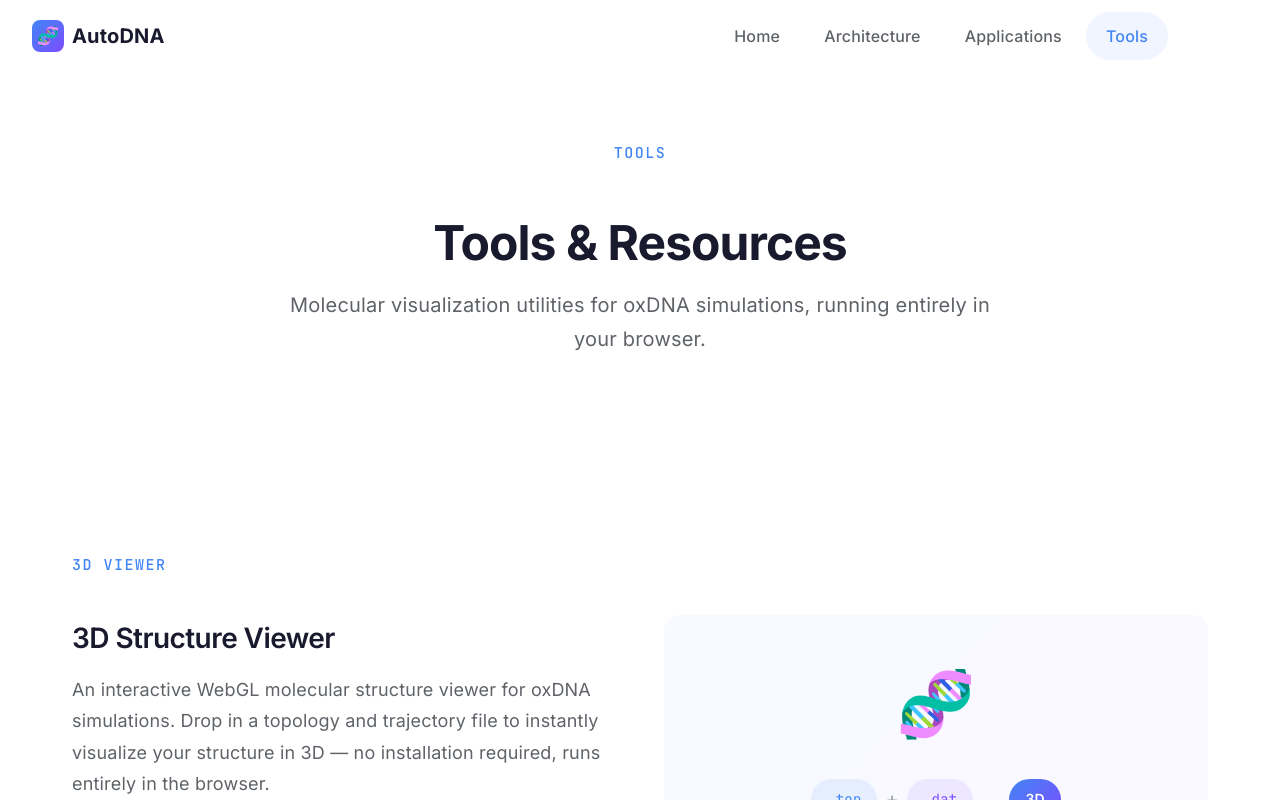
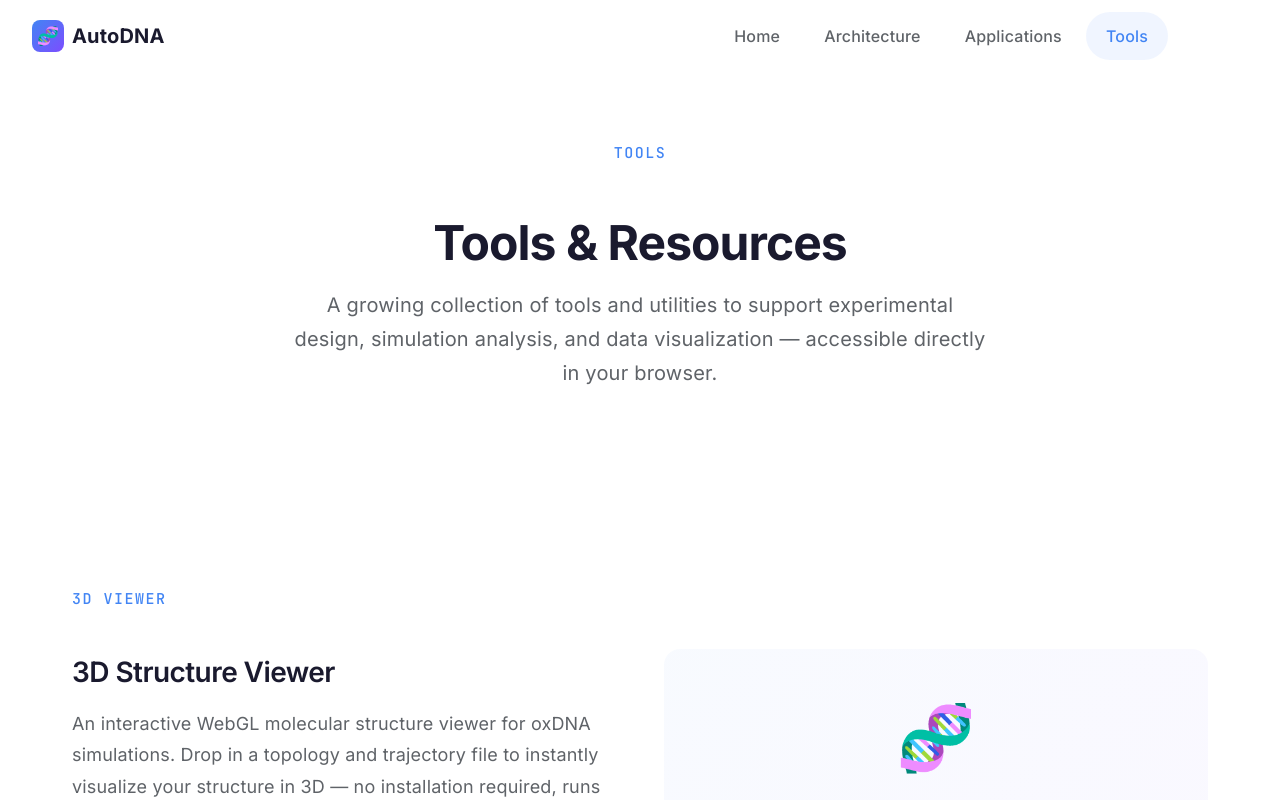
Before and after one commit to maoliaoxiaowulang/AutoDNA-website, a Vue app in the folder website/: page /tools in a window 1280 px wide. Shown: the top 800 px of the page. Built offline with nearby package versions, Linux system fonts and the light colour scheme.

Commit message:
修改工具说明

```diff
--- a/website/src/views/ToolsPage.vue
+++ b/website/src/views/ToolsPage.vue
@@ -4,7 +4,7 @@
       <span class="section-label">Tools</span>
       <h1>Tools & Resources</h1>
       <p class="section-subtitle" style="margin:0 auto;">
-        Molecular visualization utilities for oxDNA simulations, running entirely in your browser.
+        A growing collection of tools and utilities to support experimental design, simulation analysis, and data visualization — accessible directly in your browser.
       </p>
     </div>
   </header>
```
